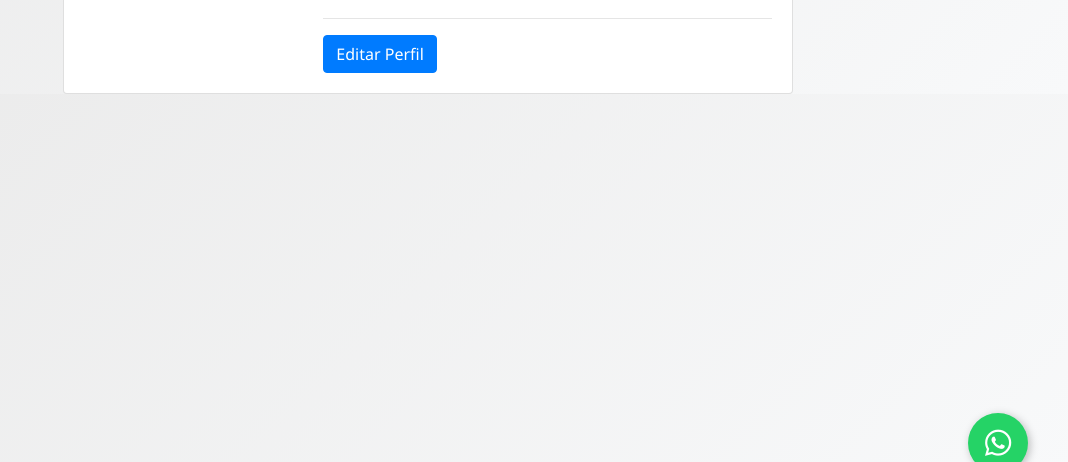
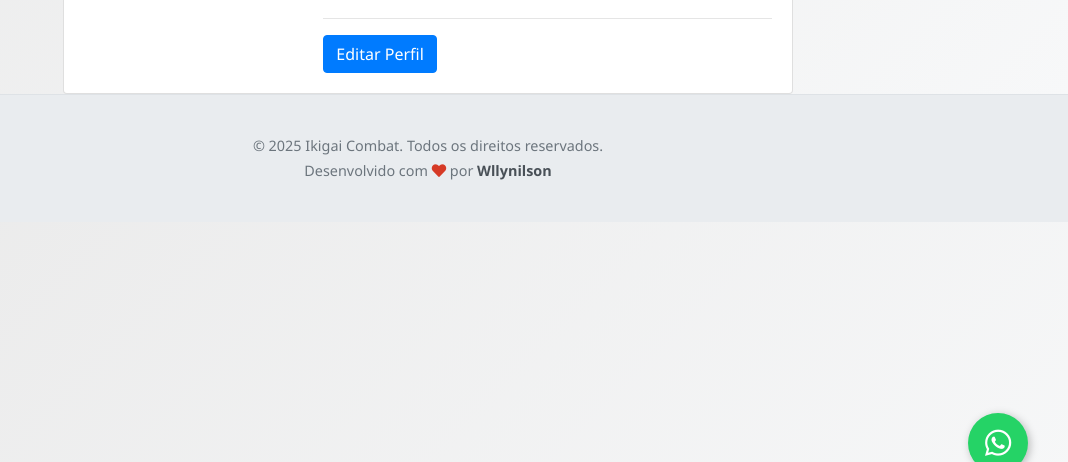
Before and after one commit to wllynilson/ikigai, a Flask app: page /perfil in a window 1280 px wide. Shown: the part 287-749 px from the top of the page, without its empty margins (212-1280 px from the left). Run offline with Flask 3, Linux system fonts and the light colour scheme; the visitor is signed in with stand-in values (Sample User, id 1); some libraries are stand-ins or nearby versions.

Commit message:
Adiciona footer com direitos reservados.

```diff
--- a/app/__init__.py
+++ b/app/__init__.py
@@ -61,6 +61,13 @@ def create_app(config_class=Config):
             db.create_all()
             click.echo("Banco de dados inicializado com sucesso.")
 
+        # --- Injetor de Contexto para o Ano Atual ---
+        @app.context_processor
+        def inject_current_year():
+            from datetime import datetime
+            return {'current_year': datetime.utcnow().year}
+        # --- Fim do Injetor ---
+
     return app
 
 # 7. Importar modelos e definir o user_loader (fora da factory)
--- a/app/static/css/estilos_publicos.css
+++ b/app/static/css/estilos_publicos.css
@@ -773,3 +773,23 @@ body {
     color: #FFF;
     box-shadow: 4px 4px 12px rgba(0, 0, 0, 0.3);
 }
+
+.site-footer {
+    padding: 2.5rem 0;
+    background-color: #e9ecef; /* Um cinza muito claro, quase branco */
+    border-top: 1px solid #dee2e6; /* Uma linha subtil no topo */
+    font-size: 0.9rem;
+    color: #6c757d; /* Cor de texto 'muted' do Bootstrap */
+}
+
+.developer-credit a {
+    color: #495057; /* Uma cor de link um pouco mais escura, mas ainda discreta */
+    font-weight: 600;
+    text-decoration: none;
+    transition: color 0.3s ease;
+}
+
+.developer-credit a:hover {
+    color: var(--primary-red); /* O link fica com a cor da sua marca ao passar o rato */
+    text-decoration: none;
+}
--- a/app/templates/base.html
+++ b/app/templates/base.html
@@ -77,7 +77,15 @@
             {% block content %}{% endblock %}
         </div>
     </main>
-
+<footer class="site-footer">
+    <div class="container text-center">
+        <p class="mb-1">&copy; {{ current_year }} Ikigai Combat. Todos os direitos reservados.</p>
+        <p class="developer-credit mb-0">Desenvolvido com <i class="fas fa-heart"
+                                                             style="color: var(--primary-red);"></i> por
+            <a href="https://www.wllynilson.com.br" target="_blank">Wllynilson</a>
+        </p>
+    </div>
+</footer>
     <div class="modal fade" id="pixModal" tabindex="-1" aria-labelledby="pixModalLabel" aria-hidden="true">
         <div class="modal-dialog modal-dialog-centered">
             <div class="modal-content">
```
Also changed, not shown: app.db.
